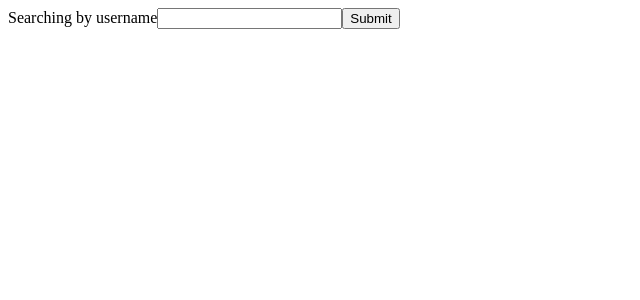
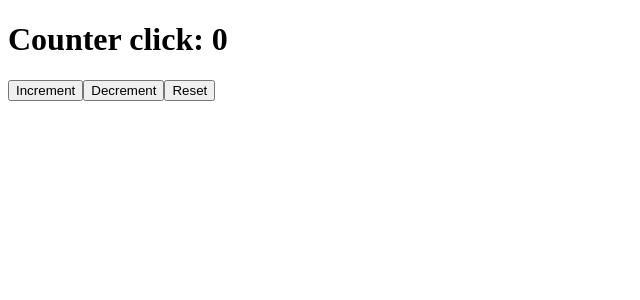
Before and after one commit to ver-sim/REACT, a React (Vite) app in the folder props/: page / in a window 1280 px wide. Shown: the top 300 px of the page, without its empty margins (0-640 px from the left). Built offline with nearby package versions, Linux system fonts and the light colour scheme.

Commit message:
useConter e new Counter

```diff
--- a/props/src/App.jsx
+++ b/props/src/App.jsx
@@ -1,31 +1,9 @@
-// import { useState } from "react";
-// import { Clock } from "./Clock";
-// import { LanguageContext } from "./LanguageContext";
-// import { GithubUser } from "./GithubUser";
-import { GithubUsers } from "./GithubUsers";
-
-
+import { CounterCustomHook } from "./CounterCustomHook";
 
 export function App(){
-    // const [language, setLanguage] = useState('en');
-
-    // const hnadleLanguage = (lang) => {
-
-    //     setLanguage(() => lang.target.value)
-    // }
-
     return (
         <div>
-            {/* <select onChange={hnadleLanguage}> change language
-                <option value="en">english</option>
-                <option value="it">italiano</option>
-                <option value="fr">français</option>
-            </select>
-            <LanguageContext.Provider value={language}>
-                <Clock />
-            </LanguageContext.Provider> */}
-            {/* <GithubUser username={'ver-sim'}/> */}
-            <GithubUsers />
+            <CounterCustomHook />
         </div>
     );
 }
--- /dev/null
+++ b/props/src/CounterCustomHook.jsx
@@ -0,0 +1,15 @@
+/* eslint-disable react/prop-types */
+import { useCounter } from "./useCounter"
+
+export const CounterCustomHook = ({ initialValue = 0 }) => {
+    const { counter, onIncrement, onDecrement, onReset } = useCounter(initialValue);
+
+    return (
+        <div>
+            <h1>Counter click: {counter}</h1>
+            <button onClick={onIncrement}>Increment</button>
+            <button onClick={onDecrement}>Decrement</button>
+            <button onClick={onReset}>Reset</button>
+        </div>
+    );
+}
--- /dev/null
+++ b/props/src/useCounter.jsx
@@ -0,0 +1,26 @@
+import { useState } from "react";
+
+export const useCounter = (initialValue = 0) => {
+    const [counter, setCounter] = useState(initialValue);
+
+    const handleIncrement = () => {
+        setCounter((count) => count + 1)
+    };
+
+    const handleDecrement = () => {
+        setCounter((count) => count - 1)
+    };
+
+    const handleReset = () => {
+        setCounter(initialValue)
+    };
+
+    return ({
+        counter: counter,
+        onIncrement: handleIncrement,
+        onDecrement: handleDecrement,
+        onReset: handleReset,
+    });
+}
+
+// Create a custom hook useCounter that keeps track of the state of a counter, and returns the current value of the counter as well as three functions to increment, decrement and reset the counter.
```
